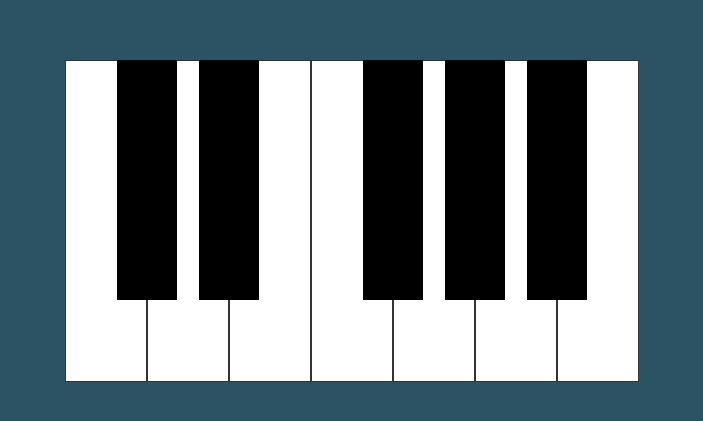
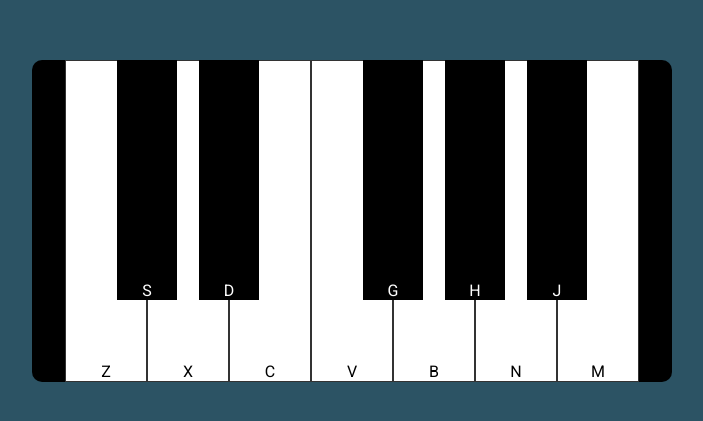
Before and after one commit to EfraimNascimento/pianoWeb, a plain HTML site: page index.html in a window 1280 px wide. Shown: the part 179-600 px from the top of the page, without its empty margins (288-991 px from the left). Drawn offline with Linux system fonts and the light colour scheme.

Commit message:
style update

```diff
--- a/index.html
+++ b/index.html
@@ -8,19 +8,20 @@
     <title>Piano</title>
 </head>
 <body>
+    <div class="container">
     <div class="piano">
-        <div data-note="C" class="key white"></div>
-        <div data-note="Db"class="key black"></div>
-        <div data-note="D" class="key white"></div>
-        <div data-note="Eb"class="key black"></div>
-        <div data-note="E" class="key white"></div>
-        <div data-note="F"class="key white"></div>
-        <div data-note="Gb" class="key black"></div>
-        <div data-note="G"class="key white"></div>
-        <div data-note="Ab" class="key black"></div>
-        <div data-note="A"class="key white"></div>
-        <div data-note="Bb" class="key black"></div>
-        <div data-note="B"class="key white"></div>
+        <div data-note="C" class="key white">Z</div>
+        <div data-note="Db"class="key black">S</div>
+        <div data-note="D" class="key white">X</div>
+        <div data-note="Eb"class="key black">D</div>
+        <div data-note="E" class="key white">C</div>
+        <div data-note="F"class="key white">V</div>
+        <div data-note="Gb" class="key black">G</div>
+        <div data-note="G"class="key white">B</div>
+        <div data-note="Ab" class="key black">H</div>
+        <div data-note="A"class="key white">N</div>
+        <div data-note="Bb" class="key black">J</div>
+        <div data-note="B"class="key white">M</div>
     </div>
 
     <audio id="C" src="notes/C.mp3"></audio>
@@ -35,7 +36,7 @@
     <audio id="A" src="notes/A.mp3"></audio>
     <audio id="Bb" src="notes/Bb.mp3"></audio>
     <audio id="B" src="notes/B.mp3"></audio>
-
+    </div>
     <script src="script.js"></script>
 
 </body>
--- a/style.css
+++ b/style.css
@@ -1,14 +1,26 @@
+@import url('https://fonts.googleapis.com/css2?family=Roboto:wght@100;300;400;500;700&display=swap');
+
 *, *::before *::after{
     box-sizing: border-box;
 }
 
 body{
+    font-family: "Roboto", serif;
     background-color: #2C5364;
     margin: 0;
     min-height: 100vh;
     display: flex;
     justify-content: center;
     align-items: center;
+}
+
+.container{
+    background-color: #000;
+    width: 40rem;
+    display: flex;
+    justify-content: center;
+    align-items: center;
+    border-radius: 10px;
 }
 
 .piano{
@@ -18,12 +30,17 @@ body{
 .key{
     height: calc(var(--width) * 4);
     width: var(--width);
+    text-align: center;
 }
 
 .white{
     --width: 80px;
     background-color: white;
     border:  1px solid #333;
+    color: #000;
+    display: flex;
+    align-items: flex-end;
+    justify-content: center;
 }
 
 .white.active{
@@ -36,6 +53,10 @@ body{
     margin-left: calc(var(--width) / -2);
     margin-right: calc(var(--width) / -2);
     z-index: 2;
+    color: #fff;
+    display: flex;
+    align-items: flex-end;
+    justify-content: center;
 }
 
 .black.active{
```
